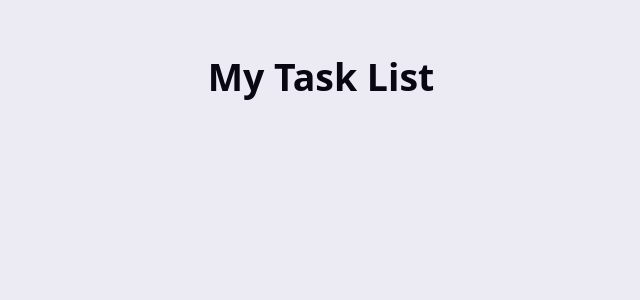
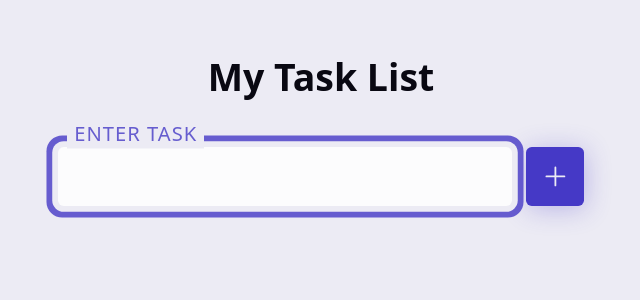
Before and after one commit to Vinnizius1/modern-react-todo-app, a React (Vite) app: page / in a window 1280 px wide. Shown: the top 300 px of the page, without its empty margins (319-959 px from the left). Built offline with nearby package versions, Linux system fonts and the light colour scheme.

Commit message:
Passagem de função de App -> CustomForm

```diff
--- a/package.json
+++ b/package.json
@@ -9,6 +9,7 @@
     "preview": "vite preview"
   },
   "dependencies": {
+    "@heroicons/react": "^2.0.11",
     "react": "^18.2.0",
     "react-dom": "^18.2.0"
   },
--- a/src/App.jsx
+++ b/src/App.jsx
@@ -1,19 +1,23 @@
-import { useState } from 'react'
+import { useState } from "react";
 
 // custom components
-import { CustomForm } from './components/CustomForm'
+import { CustomForm } from "./components/CustomForm";
 
 function App() {
-  const [count, setCount] = useState(0)
+  const [count, setCount] = useState(0);
+
+  const addTask = (task) => {
+    console.log(task);
+  }
 
   return (
     <div className="container">
       <header>
         <h1>My Task List</h1>
       </header>
-      <CustomForm />
+      <CustomForm addTask={addTask} />
     </div>
-  )
+  );
 }
 
-export default App
+export default App;
--- a/src/components/CustomForm.jsx
+++ b/src/components/CustomForm.jsx
@@ -1,10 +1,20 @@
 import React from 'react'
+import { useState } from 'react';
 
-export const CustomForm = () => {
+// library imports
+import { PlusIcon } from '@heroicons/react/24/solid';
+
+export const CustomForm = ({addTask}) => {
+    const [task, setTask] = useState ("");
 
     const handleFormSubmit = (e) => {
         e.preventDefault();
-        console.log(ee)
+        addTask({
+            name: task,
+            checked: false,
+            id: Date.now()
+        });
+        setTask("")
     }
 
   return (
@@ -13,8 +23,29 @@
     onSubmit={handleFormSubmit}
     >
         <div className="wrapper">
-
+            <input
+            type="text"
+            id="task"
+            className='input'
+            value={task}
+            onInput={(e) => setTask(e.target.value)}
+            required
+            autoFocus
+            maxLength={60}
+            placeholder="Enter Task"
+            />
+            <label
+            htmlFor="task"
+            className='label'
+            >Enter Task</label>
         </div>
+        <button
+         className="btn"
+         aria-label='Add Task'
+         type='submit'
+         >
+            <PlusIcon />
+        </button>
     </form>
   )
 }
```
Also changed, not shown: 1 other file (tests, documents, lock files or other folders).
